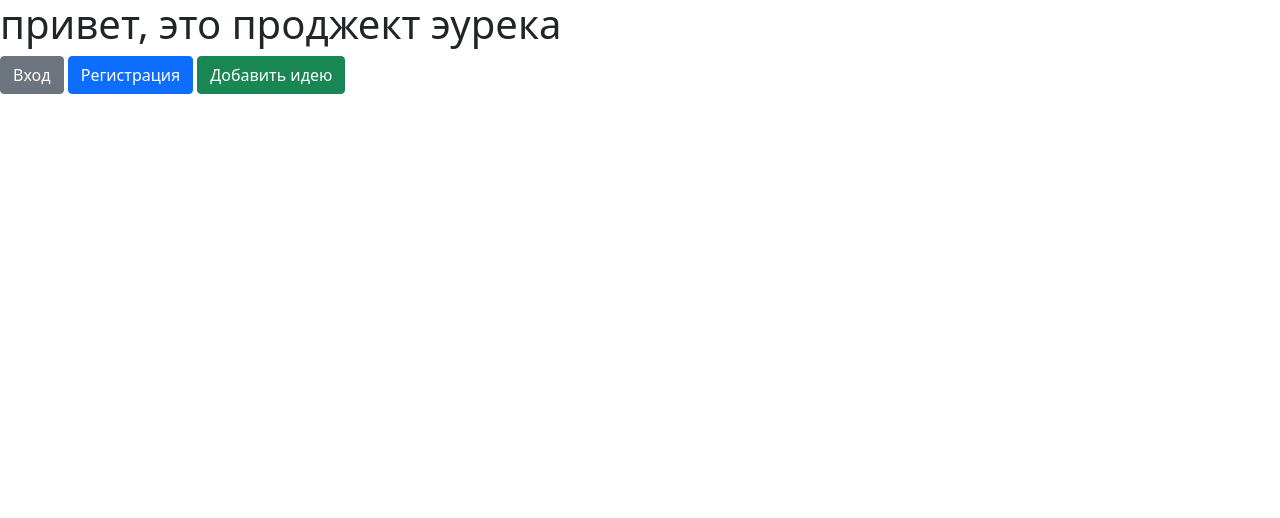
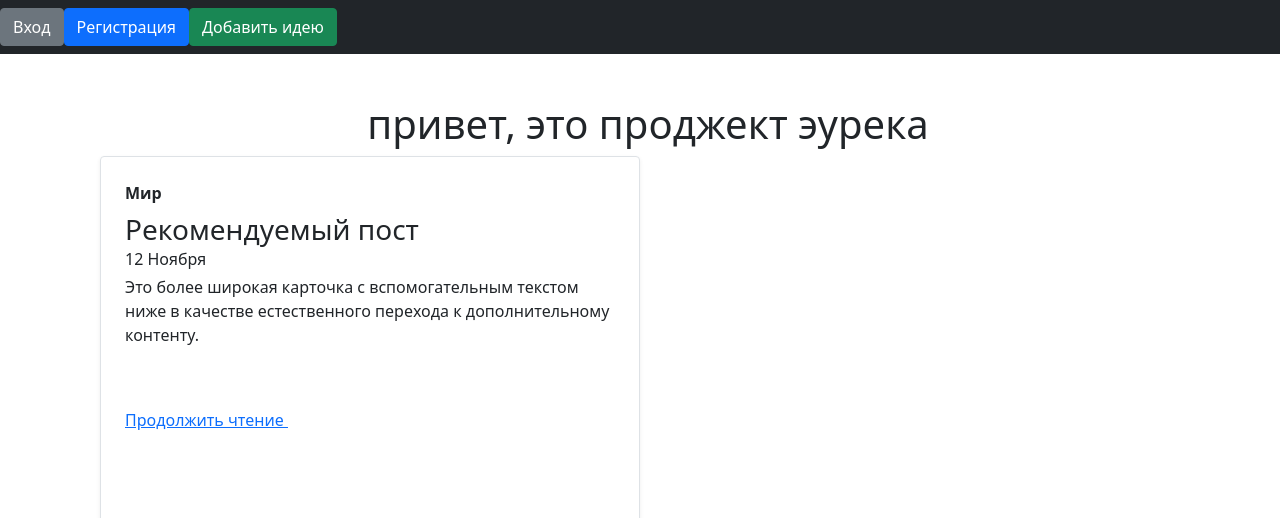
Before and after one commit to boyarivan06/Eureka, a Django app: page / in a window 1280 px wide. Shown: the top 518 px of the page. Before the commit the page ends 94 px from the top, so only its background shows below. Run offline with Django 4.2, Linux system fonts and the light colour scheme; data that the repository does not hold is empty; some libraries are stand-ins or nearby versions.

Commit message:
disegn index

```diff
--- a/templates/index.html
+++ b/templates/index.html
@@ -1,6 +1,7 @@
 <!DOCTYPE html>
 <html lang="en">
 <head>
+
     <meta charset="UTF-8">
     <title>Главная</title>
     <link href="https://cdn.jsdelivr.net/npm/bootstrap@5.0.2/dist/css/bootstrap.min.css" rel="stylesheet" integrity="sha384-EVSTQN3/azprG1Anm3QDgpJLIm9Nao0Yz1ztcQTwFspd3yD65VohhpuuCOmLASjC" crossorigin="anonymous">
@@ -8,36 +9,86 @@
     <script type="text/javascript" src="https://ajax.googleapis.com/ajax/libs/jquery/3.1.1/jquery.min.js"></script>
     {% load static %}
     <script src="{% static 'js/likes.js' %}"></script>
+
 </head>
-<body>
-    <h1>привет, это проджект эурека</h1>
+<body style="height: 10000px">
+
+    <div   style="padding: 100px">
+
+        <h1 class="flex-grow-1 ms-3" style="text-align: center">привет, это проджект эурека</h1>
         {% if user.is_authenticated %}
+
+    </div>
 
     <ul class="nav justify-content-end">
         <li><a href="{% url 'profile' %}" class="nav-link">Профиль</a></li>
        <li><a class="nav-link" href="{% url 'logout' %}">Выйти</a></li>
     </ul>
+
     <h3>{{user.first_name}} {{user.last_name}}</h3>
     {% else %}
+
+    <nav class="navbar navbar-expand-md navbar-dark fixed-top bg-dark">
+        <ul class="nav justify-content-center">
+            <li class="nav-item">
                 <a class="btn btn-secondary" href="{% url 'login' %}">Вход</a>
+            </li>
+
+            <li class="nav-item">
                 <a class="btn btn-primary" href="{% url 'registration' %}">Регистрация</a>
+            </li>
+
             {% endif %}
+
+            <li class="nav-item">
                 <a href="{% url 'new_idea' %}" class="btn btn-success">Добавить идею</a>
+            </li>
+        </ul>
+    </nav>
+
+    <div class="col-md-6">
+      <div class="row g-0 border rounded overflow-hidden flex-md-row mb-4 shadow-sm h-md-250 position-relative">
+        <div class="col p-4 d-flex flex-column position-static">
+          <strong class="d-inline-block mb-2 text-primary-emphasis">Мир</strong>
+          <h3 class="mb-0">Рекомендуемый пост</h3>
+          <div class="mb-1 text-body-secondary">12 Ноября</div>
+          <p class="card-text mb-auto">Это более широкая карточка с вспомогательным текстом ниже в качестве естественного перехода к дополнительному контенту.</p>
+          <a href="#" class="icon-link gap-1 icon-link-hover stretched-link">
+            Продолжить чтение
+            <svg class="bi"><use xlink:href="#chevron-right"></use></svg>
+          </a>
+        </div>
+        <div class="col-auto d-none d-lg-block " style="height:100%">
+            <img src="https://cdn.ebaumsworld.com/mediaFiles/picture/2543003/86256479.jpg" style=" display: inline-block; height:50%;">
+        </div>
+      </div>
+    </div>
+
     <div class="container">
         {% for idea in ideas %}
+
         <div class="card">
+
             <div class="card-body">
+
                 <h5 class="card-title">{{idea.name}}</h5>
                 <p class="card-text">{{idea.description}}</p>
                 <div class="button-group">
                     <p class="btn btn-success" onclick="add_like({{idea.id}})">+</p>
                     <p class="btn btn-danger" onclick="add_dislike({{idea.id}})">-</p>
+
                 </div>
+
                 <p class="p-2" id='likes{{idea.id}}' style="color:green; display:inline">{{idea.likes}}</p>
                 <p class="p-2" id='dislikes{{idea.id}}' style="color:red; display:inline">{{idea.dislikes}}</p>
+
             </div>
+
         </div>
+
         {% endfor %}
+
   </div>
+
 </body>
 </html>
```
Lines whose indentation alone changed are shown as unchanged.
